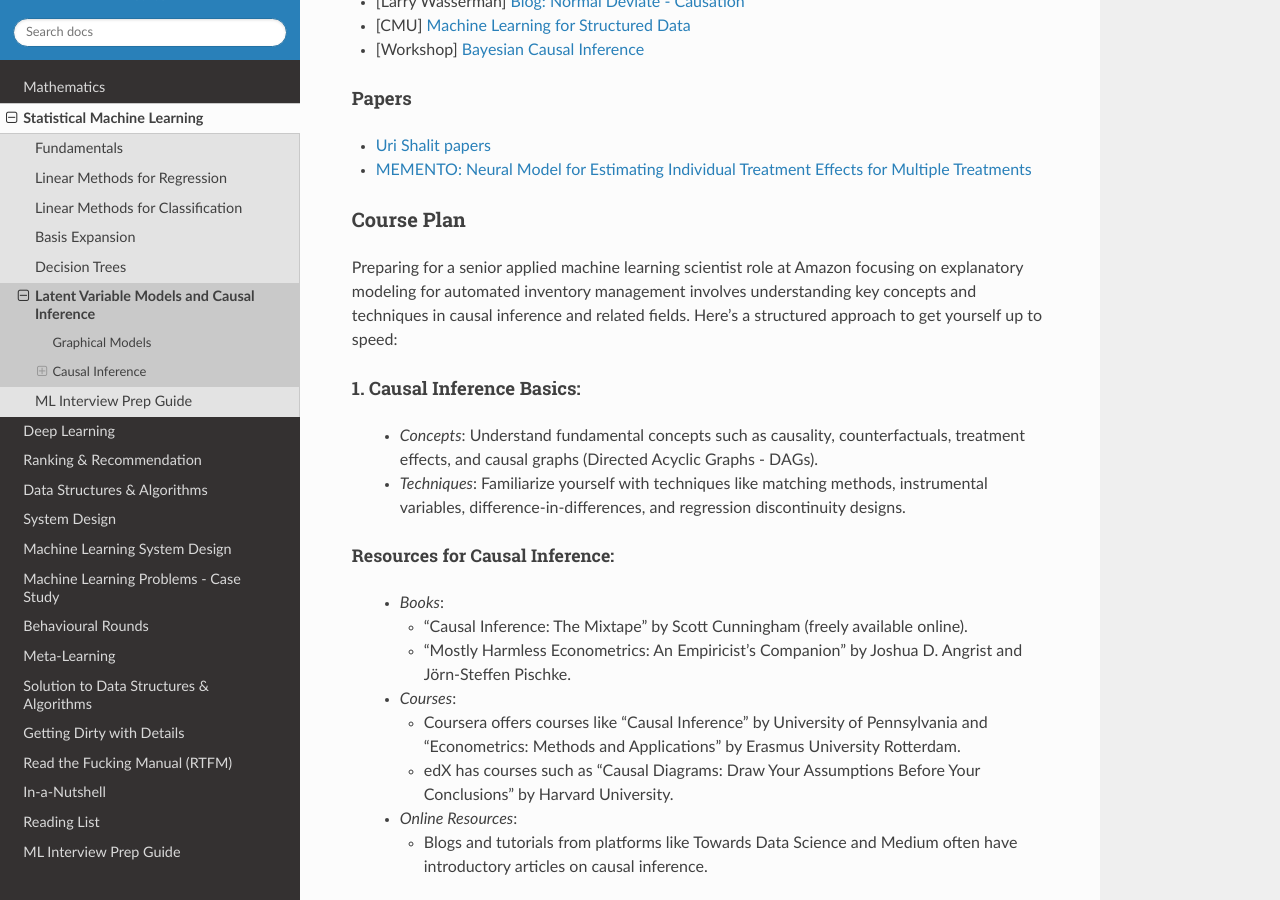
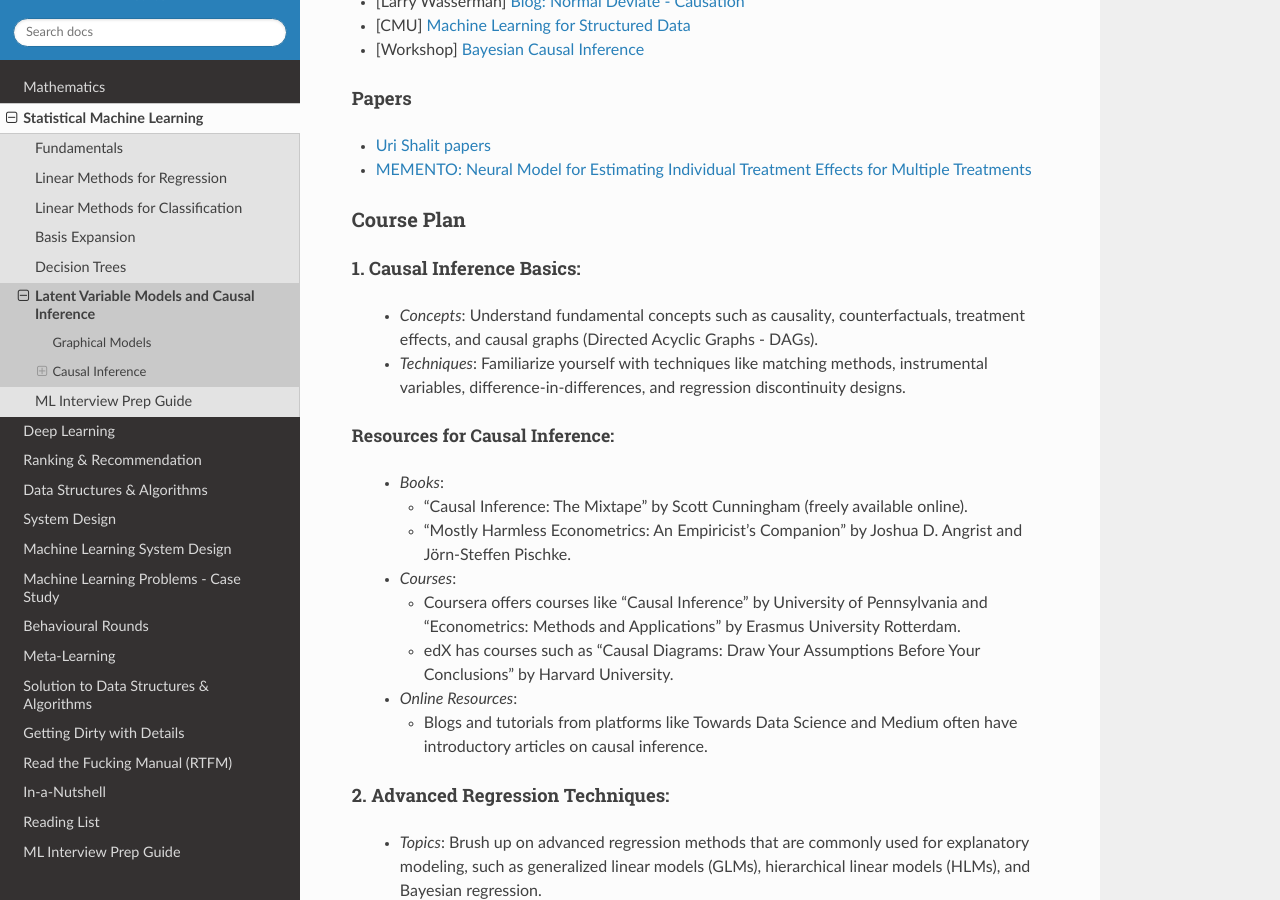
Before and after one commit to uselesstechjunks/leetcode, a Sphinx documentation site: the page built from docs/source/ml/graph.rst, in a window 1280 px wide and 900 px high, scrolled down 620 px. Built offline with Sphinx 7.4.7 and the Read the Docs theme 2.0.0, drawn with Linux system fonts in a browser that asks for light colours.

Commit message:
Update graph.rst

```diff
--- a/docs/source/ml/graph.rst
+++ b/docs/source/ml/graph.rst
@@ -35,8 +35,6 @@ Papers
 
 Course Plan
 ===================================================================================
-Preparing for a senior applied machine learning scientist role at Amazon focusing on explanatory modeling for automated inventory management involves understanding key concepts and techniques in causal inference and related fields. Here’s a structured approach to get yourself up to speed:
-
 1. Causal Inference Basics:
 -----------------------------------------------------------------------------------
    - *Concepts*: Understand fundamental concepts such as causality, counterfactuals, treatment effects, and causal graphs (Directed Acyclic Graphs - DAGs).
```
